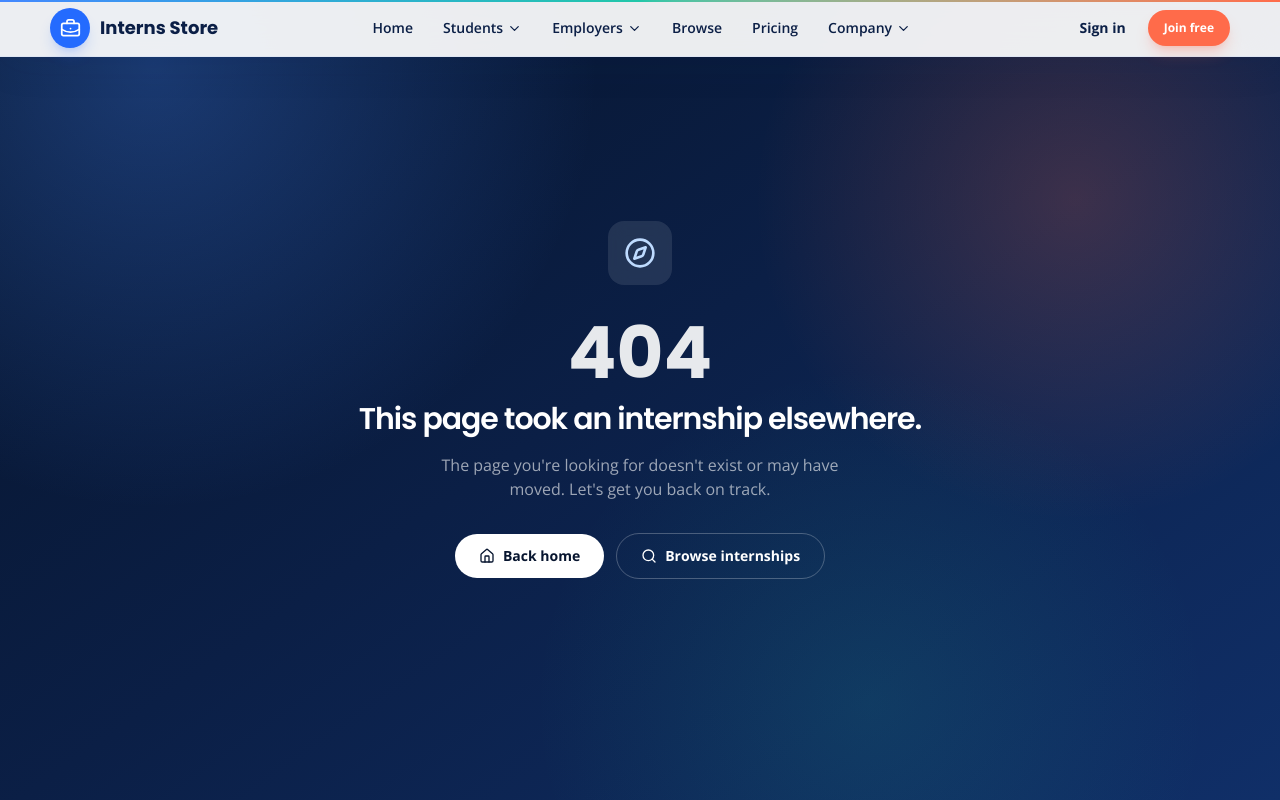
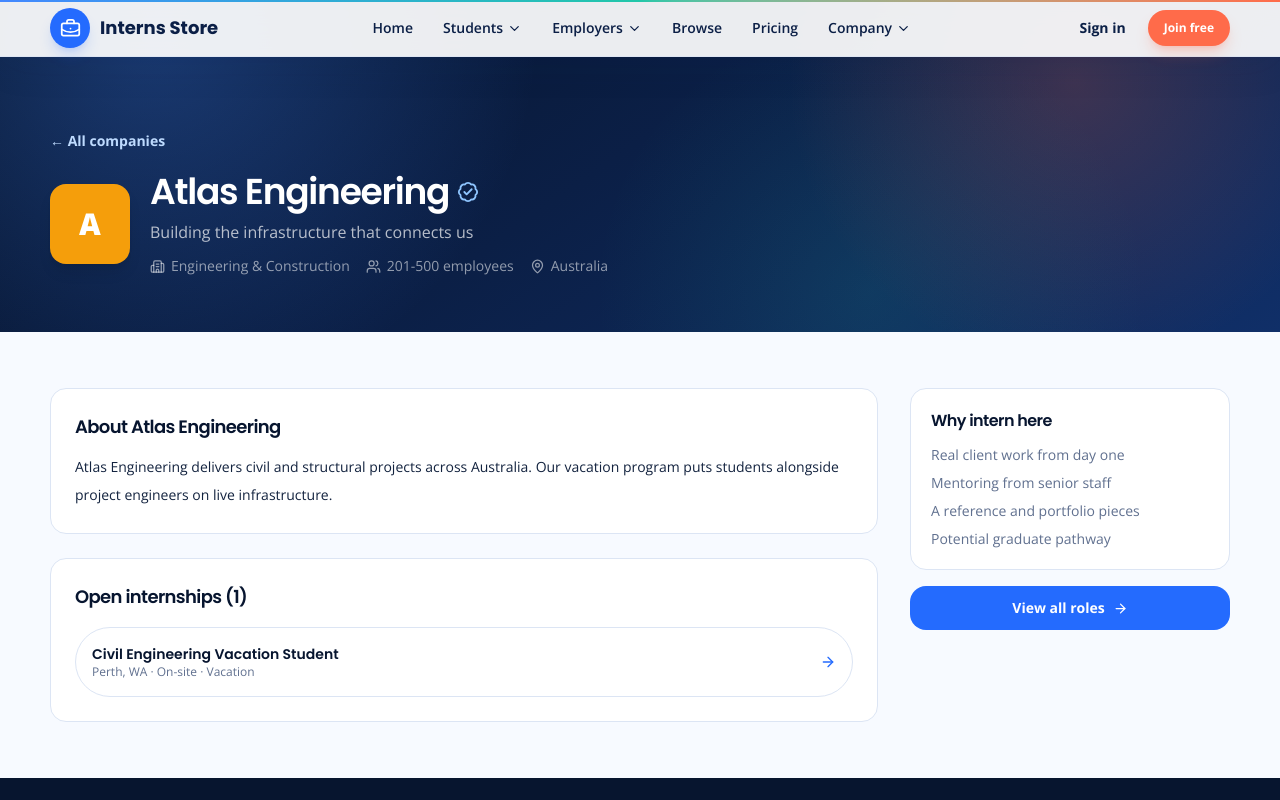
Before and after one commit to RManula/Interns-Store, a Next.js app: page /companies/atlas-engineering in a window 1280 px wide. Before the commit this address had no page. Shown: the top 800 px of the page. Built offline with nearby package versions, Linux system fonts and the light colour scheme.

Commit message:
feat: add company profile page with open roles (async params)

```diff
--- /dev/null
+++ b/app/companies/[id]/page.tsx
@@ -0,0 +1,96 @@
+import type { Metadata } from "next";
+import Link from "next/link";
+import { notFound } from "next/navigation";
+import { ArrowRight, BadgeCheck, Building2, MapPin, Users } from "lucide-react";
+import { companies, internships } from "@/lib/data";
+
+export function generateStaticParams() {
+  return companies.map((c) => ({ id: c.id }));
+}
+
+export async function generateMetadata({ params }: { params: Promise<{ id: string }> }): Promise<Metadata> {
+  const { id } = await params;
+  const company = companies.find((c) => c.id === id);
+  return { title: company ? `${company.name} — Interns Store` : "Company — Interns Store" };
+}
+
+export default async function CompanyProfilePage({ params }: { params: Promise<{ id: string }> }) {
+  const { id } = await params;
+  const company = companies.find((c) => c.id === id);
+  if (!company) notFound();
+
+  const openRoles = internships.filter((i) => i.companyId === company.id);
+
+  return (
+    <div>
+      {/* hero */}
+      <section className="mesh-dark px-4 pb-14 pt-32 text-white">
+        <div className="container-shell">
+          <Link href="/companies" className="text-sm font-bold text-blue-200 hover:underline">← All companies</Link>
+          <div className="mt-5 flex flex-col gap-5 sm:flex-row sm:items-center">
+            <span className="grid size-20 shrink-0 place-items-center rounded-2xl text-3xl font-extrabold text-white shadow-lg" style={{ backgroundColor: company.color }}>
+              {company.name.charAt(0)}
+            </span>
+            <div>
+              <h1 className="flex items-center gap-2 font-heading text-3xl font-semibold sm:text-4xl">
+                {company.name}
+                {company.verified && <BadgeCheck size={22} className="text-blue-300" />}
+              </h1>
+              <p className="mt-2 text-white/70">{company.tagline}</p>
+              <div className="mt-3 flex flex-wrap gap-4 text-sm text-white/55">
+                <span className="flex items-center gap-1.5"><Building2 size={15} /> {company.industry}</span>
+                <span className="flex items-center gap-1.5"><Users size={15} /> {company.size}</span>
+                <span className="flex items-center gap-1.5"><MapPin size={15} /> Australia</span>
+              </div>
+            </div>
+          </div>
+        </div>
+      </section>
+
+      <section className="bg-surface py-14">
+        <div className="container-shell grid gap-8 lg:grid-cols-[1fr_320px]">
+          <div className="space-y-6">
+            <div className="rounded-2xl border border-line bg-white p-6">
+              <h2 className="font-heading text-lg font-semibold text-navy-950">About {company.name}</h2>
+              <p className="mt-3 text-sm leading-7 text-ink">{company.about}</p>
+            </div>
+
+            <div className="rounded-2xl border border-line bg-white p-6">
+              <h2 className="font-heading text-lg font-semibold text-navy-950">Open internships ({openRoles.length})</h2>
+              {openRoles.length ? (
+                <div className="mt-4 space-y-3">
+                  {openRoles.map((role) => (
+                    <Link key={role.id} href={`/internships/${role.id}`} className="flex items-center justify-between gap-3 rounded-xl border border-line p-4 transition hover:border-blue-500/40 hover:bg-blue-50/40">
+                      <div className="min-w-0">
+                        <p className="truncate font-heading text-sm font-semibold text-navy-950">{role.role}</p>
+                        <p className="text-xs text-muted">{role.location} · {role.mode} · {role.workType}</p>
+                      </div>
+                      <ArrowRight size={16} className="shrink-0 text-blue-600" />
+                    </Link>
+                  ))}
+                </div>
+              ) : (
+                <p className="mt-3 text-sm text-muted">No open internships right now. Check back soon.</p>
+              )}
+            </div>
+          </div>
+
+          <aside className="space-y-4">
+            <div className="rounded-2xl border border-line bg-white p-5">
+              <h3 className="font-heading text-base font-semibold text-navy-950">Why intern here</h3>
+              <ul className="mt-3 space-y-2 text-sm text-muted">
+                <li>Real client work from day one</li>
+                <li>Mentoring from senior staff</li>
+                <li>A reference and portfolio pieces</li>
+                <li>Potential graduate pathway</li>
+              </ul>
+            </div>
+            <Link href={`/browse?q=${encodeURIComponent(company.name)}`} className="flex items-center justify-center gap-2 rounded-2xl bg-blue-600 px-5 py-3 text-sm font-bold text-white hover:bg-blue-700">
+              View all roles <ArrowRight size={15} />
+            </Link>
+          </aside>
+        </div>
+      </section>
+    </div>
+  );
+}
```
